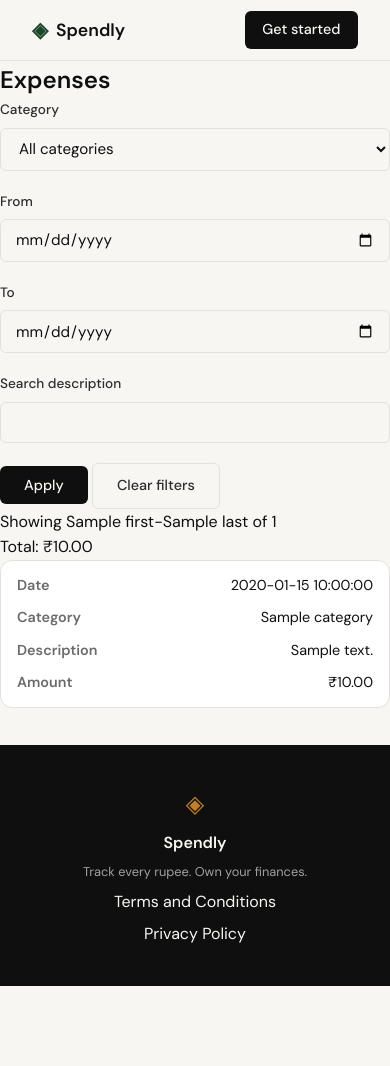
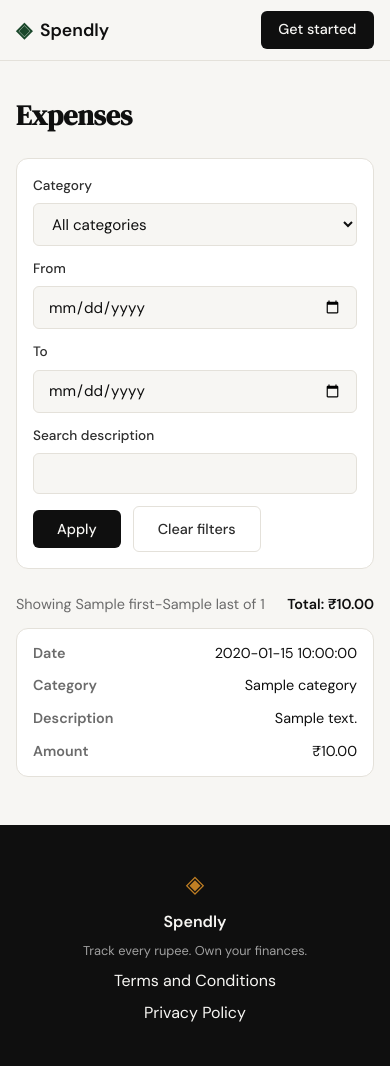
Before and after one commit to Ragrawal2004/spendly, a Flask app: template templates/expenses.html in a window 390 px wide. Before the commit the page ends 986 px from the top, so only its background shows below. Run offline with Flask 3, Linux system fonts and the light colour scheme; the template is opened without the code that fills it: most values are stand-ins (such as "Sample title", 1, 10 or a date in 2020); some libraries are stand-ins or nearby versions.

Commit message:
feat: style the expense list and keep every mobile nav link visible
Co-Authored-By: Claude Sonnet 5.5 <noreply@anthropic.com>

```diff
--- a/static/css/style.css
+++ b/static/css/style.css
@@ -116,9 +116,11 @@ a { color: inherit; text-decoration: none; }
 
 .nav-links .nav-user:hover { text-decoration: underline; }
 
-.nav-links .nav-add { color: var(--accent); font-weight: 500; }
+.nav-links .nav-add,
+.nav-links .nav-expenses { color: var(--accent); font-weight: 500; }
 
-.nav-links .nav-add:hover { color: var(--ink); }
+.nav-links .nav-add:hover,
+.nav-links .nav-expenses:hover { color: var(--ink); }
 
 .nav-signout-form { display: inline; margin: 0; }
 
@@ -781,6 +783,63 @@ a { color: inherit; text-decoration: none; }
 .profile-section .btn-primary { margin-top: 1.5rem; }
 
 /* ------------------------------------------------------------------ */
+/* Expense list                                                        */
+/* ------------------------------------------------------------------ */
+
+.expenses-section { max-width: 960px; margin: 0 auto; padding: 3rem 2rem 4rem; }
+
+.expenses-title {
+    font-family: var(--font-display);
+    font-size: 1.75rem;
+    color: var(--ink);
+    margin-bottom: 1.25rem;
+}
+
+.filter-bar {
+    display: grid;
+    grid-template-columns: repeat(auto-fit, minmax(10rem, 1fr));
+    align-items: end;
+    gap: 0.75rem 1rem;
+    background: var(--paper-card);
+    border: 1px solid var(--border);
+    border-radius: var(--radius-md);
+    padding: 1.25rem;
+    margin-bottom: 1.5rem;
+}
+
+.filter-bar .form-group { margin-bottom: 0; min-width: 0; }
+
+.filter-actions {
+    display: flex;
+    flex-wrap: wrap;
+    align-items: center;
+    gap: 0.75rem;
+}
+
+.results-bar {
+    display: flex;
+    flex-wrap: wrap;
+    justify-content: space-between;
+    gap: 0.25rem 1rem;
+    margin-bottom: 0.75rem;
+    font-size: 0.9rem;
+    color: var(--ink-muted);
+}
+
+.results-total { font-weight: 600; color: var(--ink); }
+
+.pagination {
+    display: flex;
+    flex-wrap: wrap;
+    justify-content: center;
+    align-items: center;
+    gap: 1rem;
+    margin-top: 1.5rem;
+}
+
+.pagination-status { font-size: 0.9rem; color: var(--ink-muted); }
+
+/* ------------------------------------------------------------------ */
 /* Modal                                                               */
 /* ------------------------------------------------------------------ */
 
@@ -882,12 +941,18 @@ a { color: inherit; text-decoration: none; }
 }
 
 @media (max-width: 600px) {
-    .nav-links a:not(.nav-cta):not(.nav-user):not(.nav-add) { display: none; }
+    .nav-links a:not(.nav-cta):not(.nav-user):not(.nav-add):not(.nav-expenses) { display: none; }
+    .nav-links { gap: 0.5rem 1rem; flex-wrap: wrap; justify-content: flex-end; }
+    .nav-inner { height: auto; min-height: 60px; padding: 0.5rem 0; gap: 0.75rem; }
+    .navbar { padding: 0 1rem; }
     .nav-links .nav-user { max-width: 8rem; }
     .hero { padding: 3rem 1rem 2rem; }
 
     .profile-section { padding: 2rem 1rem 3rem; }
     .profile-stats { grid-template-columns: 1fr; }
+
+    .expenses-section { padding: 2rem 1rem 3rem; }
+    .filter-bar { grid-template-columns: 1fr; padding: 1rem; }
 
     .expense-table thead { display: none; }
     .expense-table,
@@ -994,4 +1059,6 @@ a { color: inherit; text-decoration: none; }
         background: var(--paper-card);
         border-bottom: 1px solid var(--border);
     }
+
+    .expenses-section .expense-table thead th { top: 60px; }
 }
```
